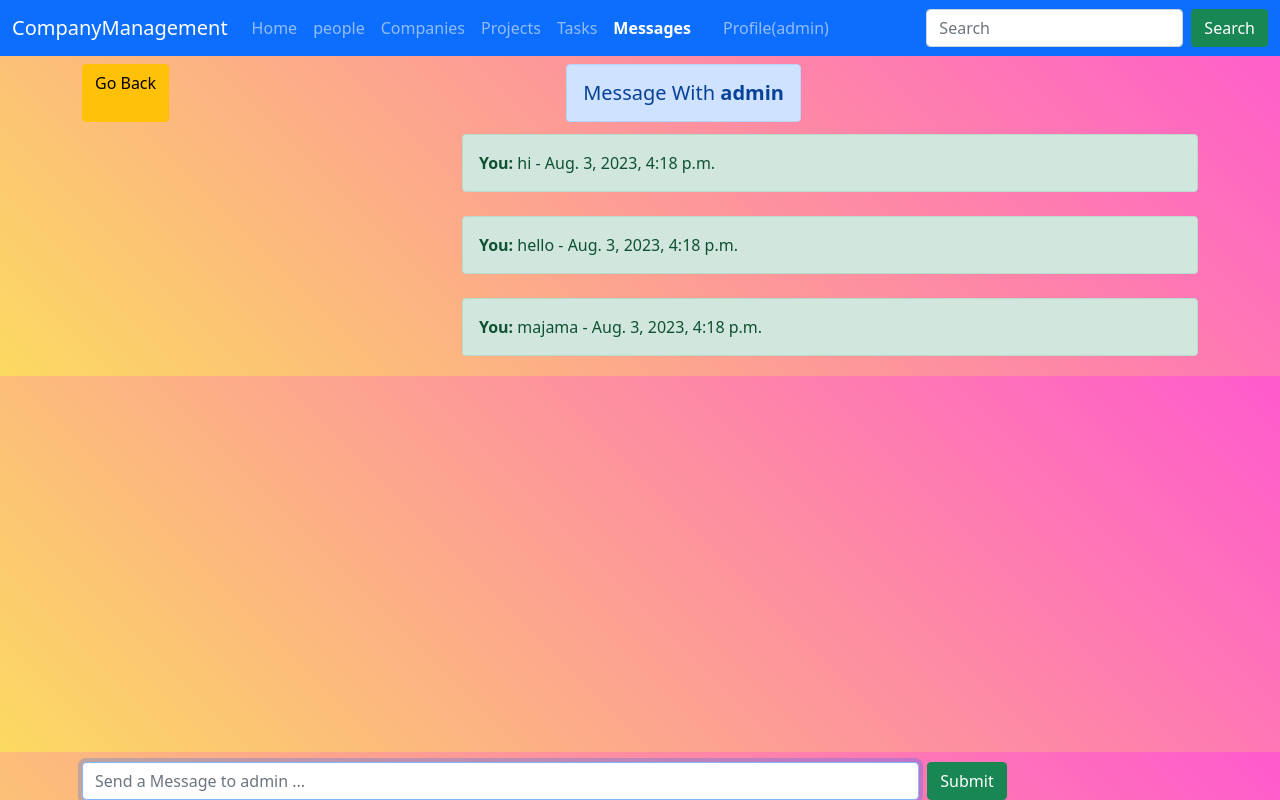
After one commit to AKSHDESAI1/CompanyManagement-2.0, a Django app: page /Message/1/ in a window 1280 px wide. The commit adds this page. Run offline with Django 4.2, Linux system fonts and the light colour scheme; a user stored in the database is signed in; data comes from the database, SQL or seed files in the repository; both versions use the stored data as it was after the commit.

Commit message:
add messages and profile module

```diff
--- a/CompanyManagement/settings.py
+++ b/CompanyManagement/settings.py
@@ -130,10 +130,10 @@ LOGIN_URL = '/login'
 CRISPY_TEMPLATE_PACK = 'bootstrap4'
 
 EMAIL_BACKEND = 'django.core.mail.backends.smtp.EmailBackend'
-EMAIL_HOST_USER = 'compnaymanagement03@gmail.com'
+EMAIL_HOST_USER = 'managementcompany647@gmail.com'
 EMAIL_HOST = 'smtp.gmail.com'
 EMAIL_PORT = 587
 EMAIL_USE_TLS = True
-EMAIL_HOST_PASSWORD = 'cwzkmcqhknkrnupx'
+EMAIL_HOST_PASSWORD = 'cahaluhrpquaovxh'
 
 AUTH_USER_MODEL = 'UserModule.User'
--- a/CompanyManagement/urls.py
+++ b/CompanyManagement/urls.py
@@ -26,12 +26,12 @@ urlpatterns = [
     path('Tasks/', views.Tasks, name='Tasks'),
     path('Tasks/update/<int:pk>', views.TasksEdit, name='TasksEdit'),
     path('Tasks/delete/<int:pk>', views.TasksDelete, name='TasksDelete'),
-    path('Messages/', login_required(TemplateView.as_view(
-        template_name='CompanyManagement/DashBoard/Messages.html')), name='Messages'),
+    path('Messages/', views.Messages, name='Messages'),
+    path('Message/<int:pk>/', views.userMessages , name='userMessage'),
     path('Activity_Overview/', login_required(TemplateView.as_view(
         template_name='CompanyManagement/DashBoard/Activity_Overview.html')), name='Activity_Overview'),
     # path('Profile/', login_required(TemplateView.as_view(
-        # template_name='CompanyManagement/DashBoard/profile.html')), name='Profile'),
+    # template_name='CompanyManagement/DashBoard/profile.html')), name='Profile'),
 
 
     path('logout/', views.Logout.as_view(), name='logout'),
--- a/CompanyManagement/views.py
+++ b/CompanyManagement/views.py
@@ -3,7 +3,8 @@ from django.contrib.auth.views import LoginView, LogoutView, PasswordChangeView,
 from django.shortcuts import render, HttpResponseRedirect, HttpResponse
 from django.contrib.auth.decorators import login_required
 # from django.contrib.auth.models import User
-from UserModule.models import User, Company, Project, Task
+from UserModule.models import User, Company, Project, Task, Message
+from django.db.models import Q
 
 
 class Login(LoginView):
@@ -98,16 +99,55 @@ def profile(request):
         # uname = request.POST['uname']
         fname = request.POST['fname']
         lname = request.POST['lname']
-        # email = request.POST[''].email
+        email = request.POST['email']
+        print('email', email)
         data = {'fname': fname, 'lname': lname}
 
         user = request.user
         user.first_name = fname
         user.last_name = lname
+        user.email = email
         user.save()
 
-        print('data', user.first_name)
     return render(request, 'CompanyManagement/DashBoard/profile.html')
+
+
+@login_required
+def Messages(request):
+    data = User.objects.all()
+    # print([i.id for i in data])
+
+    # sendMsgData = Message.objects.filter(sender=request.user)
+    # print(sendMsgData)
+
+    # setData = set()
+    # for i in sendMsgData:
+    #     if i.sender == request.user or i.receiver == request.user:
+    #         setData.add(i)
+    # print('akshu', setData)
+    return render(request, 'CompanyManagement/DashBoard/Messages.html', {'data': data})
+
+
+# @login_required
+def userMessages(request, pk):
+    # try:
+    if request.method == 'POST':
+        msg = request.POST['message']
+        form = request.user
+        to = User.objects.get(id=pk)
+        print(form, to, msg)
+        data = Message(sender=form, receiver=to, msg=msg)
+        data.save()
+        # return HttpResponse('Success Post Request')
+    user = User.objects.filter(id=pk)[0]
+
+    data = Message.objects.filter(
+        (Q(sender=request.user) & Q(receiver=user)) | (Q(sender=user) & Q(receiver=request.user))).order_by('timestamp')
+    print('data', data)
+
+    return render(request, 'CompanyManagement/DashBoard/userMessages.html', {'user': user.username, 'data': data})
+    # except Exception as e:
+    # return HttpResponse(f'User not Exist. <a href="/Messages"> Go Back </a> {e}')
 
 
 @login_required
--- a/UserModule/models.py
+++ b/UserModule/models.py
@@ -1,7 +1,7 @@
 from django.db import models
 from django.contrib.auth.models import AbstractUser, User
-
-# # Create your models here.
+# from django.utils.timezone import now
+# # # Create your models here.
 
 
 class User(AbstractUser):
@@ -52,3 +52,14 @@ class Task(models.Model):
 
     def __str__(self):
         return self.name
+
+
+class Message(models.Model):
+    sender = models.ForeignKey(
+        User, on_delete=models.SET_NULL, null=True, related_name='send')
+    receiver = models.ForeignKey(User, on_delete=models.SET_NULL, null=True)
+    msg = models.CharField(max_length=70)
+    timestamp = models.DateTimeField(auto_now_add=True)
+
+    def __str__(self):
+        return f'{self.sender} - {self.receiver}'
--- a/templates/CompanyManagement/AuthModule/ChangePassword/ChangePassword.html
+++ b/templates/CompanyManagement/AuthModule/ChangePassword/ChangePassword.html
@@ -25,7 +25,7 @@
           <form method="POST">
             {% csrf_token %} {{form|crispy}} <br />
             <input class="btn btn-primary" type="submit" />
-          <a href="/" class='btn btn-danger'>Back to Home </a>
+            <a href="/" class="btn btn-danger">Back to Home </a>
           </form>
         </div>
       </div>
--- a/templates/CompanyManagement/DashBoard/Companies.html
+++ b/templates/CompanyManagement/DashBoard/Companies.html
@@ -12,7 +12,8 @@
       crossorigin="anonymous"
     />
   </head>
-  <body>
+  <body style="background-image: linear-gradient(to right, #4facfe 0%, #00f2fe 100%);
+  ">
     {% include "./Navbar/Navbar.html" with Companies='active' %}
 
     <div class="container">
--- a/templates/CompanyManagement/DashBoard/Navbar/Navbar.html
+++ b/templates/CompanyManagement/DashBoard/Navbar/Navbar.html
@@ -71,7 +71,7 @@
 
         <li class="nav-item">
           <a class="nav-link {{Profile}}" href="/Profile">
-            {% if Profile == 'active' %} <b>Profile</b> {% else %} Profile {% endif %}</a
+            {% if Profile == 'active' %} <b>Profile({{request.user}})</b> {% else %} Profile({{request.user}}) {% endif %}</a
           >
         </li>
       </ul>
--- a/templates/CompanyManagement/DashBoard/Projects.html
+++ b/templates/CompanyManagement/DashBoard/Projects.html
@@ -12,7 +12,9 @@
       crossorigin="anonymous"
     />
   </head>
-  <body>
+  <body style='background-color: #3EECAC;
+  background-image: linear-gradient(19deg, #3EECAC 0%, #EE74E1 100%);
+  '>
     {% include "./Navbar/Navbar.html" with Projects='active' %}
 
     <div class="container">
--- a/templates/CompanyManagement/DashBoard/Tasks.html
+++ b/templates/CompanyManagement/DashBoard/Tasks.html
@@ -12,7 +12,9 @@
       crossorigin="anonymous"
     />
   </head>
-  <body>
+  <body style='background-color: #FF9A8B;
+  background-image: linear-gradient(90deg, #FF9A8B 0%, #FF6A88 55%, #FF99AC 100%);
+  '>
     {% include "./Navbar/Navbar.html" with Tasks='active' %}
 
     <div class="container">
--- /dev/null
+++ b/templates/CompanyManagement/DashBoard/userMessages.html
@@ -0,0 +1,85 @@
+<!DOCTYPE html>
+<html lang="en">
+  <head>
+    <meta charset="UTF-8" />
+    <meta http-equiv="X-UA-Compatible" content="IE=edge" />
+    <meta name="viewport" content="width=device-width, initial-scale=1.0" />
+    <title>Message with {{user}}</title>
+    <link
+      href="https://cdn.jsdelivr.net/npm/bootstrap@5.1.3/dist/css/bootstrap.min.css"
+      rel="stylesheet"
+      integrity="sha384-1BmE4kWBq78iYhFldvKuhfTAU6auU8tT94WrHftjDbrCEXSU1oBoqyl2QvZ6jIW3"
+      crossorigin="anonymous"
+    />
+  </head>
+  <body
+    style="
+      background-color: #fbda61;
+      background-image: linear-gradient(45deg, #fbda61 0%, #ff5acd 100%);
+    "
+  >
+    {% include "./Navbar/Navbar.html" with Messages='active' %}
+
+    <div class="container">
+      <div class="row">
+        <div className="container ">
+          <form method="post">
+            {% csrf_token %}
+            <div class="row">
+              <h5 class="col-md-12 my-2">
+                <div class="d-flex">
+                  <a
+                    href="/Messages/"
+                    class="btn btn-warning justify-content-start"
+                  >
+                    Go Back
+                  </a>
+
+                  <div class="alert alert-primary m-auto text-center">
+                    Message With <b>{{user}} </b>
+                  </div>
+                </div>
+              </h5>
+
+              {% for i in data %} {% if i.sender == request.user %}
+
+              <div class="col-md-8 my-1 offset-4 col-8 offset-md-4">
+                <div class="alert alert-success">
+                  <b>You: </b>
+                  {{i.msg}} - {{i.timestamp}}
+                </div>
+              </div>
+
+              {% else %}
+
+              <div class="col-md-8 my-1">
+                <div class="alert alert-primary">
+                  <b>{{i.sender}}: </b>
+                  {{i.msg}} - {{i.timestamp}}
+                </div>
+              </div>
+              {% endif %} {% endfor %}
+
+              <div class="position-fixed d-flex" style="bottom: 0">
+                <div class="col-md-8">
+                  <input
+                    type="text"
+                    class="form-control"
+                    name="message"
+                    id="message"
+                    required
+                    autofocus
+                    placeholder="Send a Message to {{user}} ..."
+                  />
+                </div>
+                <div class="col-md-2 mx-2">
+                  <button type="submit" class="btn btn-success">Submit</button>
+                </div>
+              </div>
+            </div>
+          </form>
+        </div>
+      </div>
+    </div>
+  </body>
+</html>
```
Also changed, not shown: UserModule/admin.py (+6 -1 lines), templates/CompanyManagement/DashBoard/Messages.html (+63 -4 lines), templates/CompanyManagement/DashBoard/People.html (+22 -16 lines), templates/CompanyManagement/DashBoard/profile.html (+17 -5 lines), UserModule/migrations/0001_initial.py, UserModule/migrations/0002_task.py (deleted), UserModule/migrations/0003_alter_project_assistants_alter_task_assistants.py (deleted), db.sqlite3.
